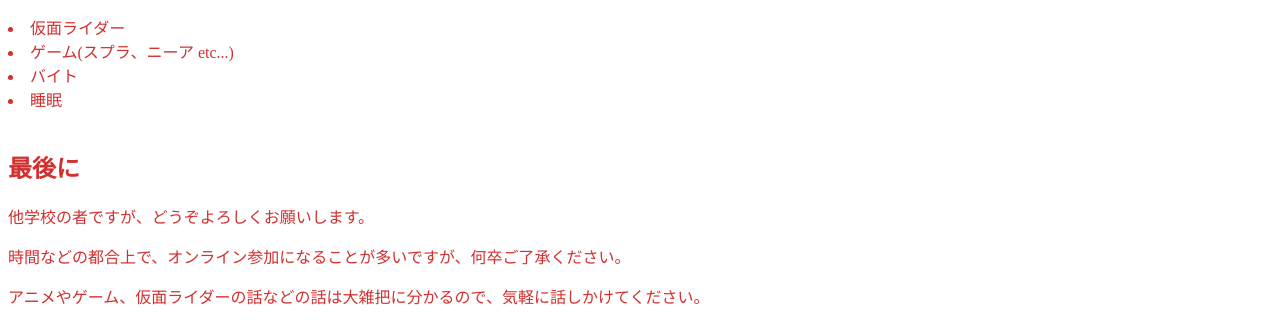
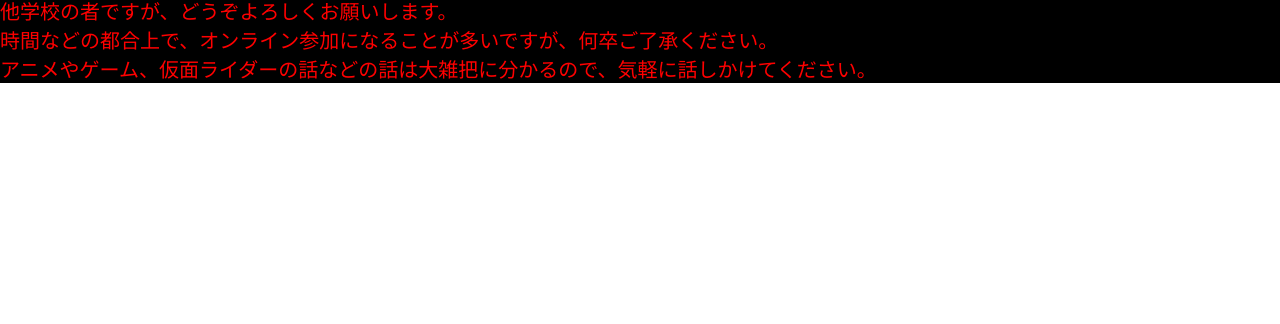
Before and after one commit to Eborudo/Zikosyoukai, a plain HTML site: page index.html in a window 1280 px wide. Shown: the part 707-1031 px from the top of the page. After the commit the page ends 800 px from the top, so only its background shows below. Drawn offline with Linux system fonts and the light colour scheme.

Commit message:
Add files via upload

```diff
--- a/style.css
+++ b/style.css
@@ -1,3 +1,14 @@
+*{
+    margin: 0;
+    padding: 0;
+}
+
 div{
-    color: rgb(210, 47, 47);
+    color: red;
 }
+
+.all{
+    font-size: 20px;
+    background-color: black;
+    background-size: cover;
+}
```
